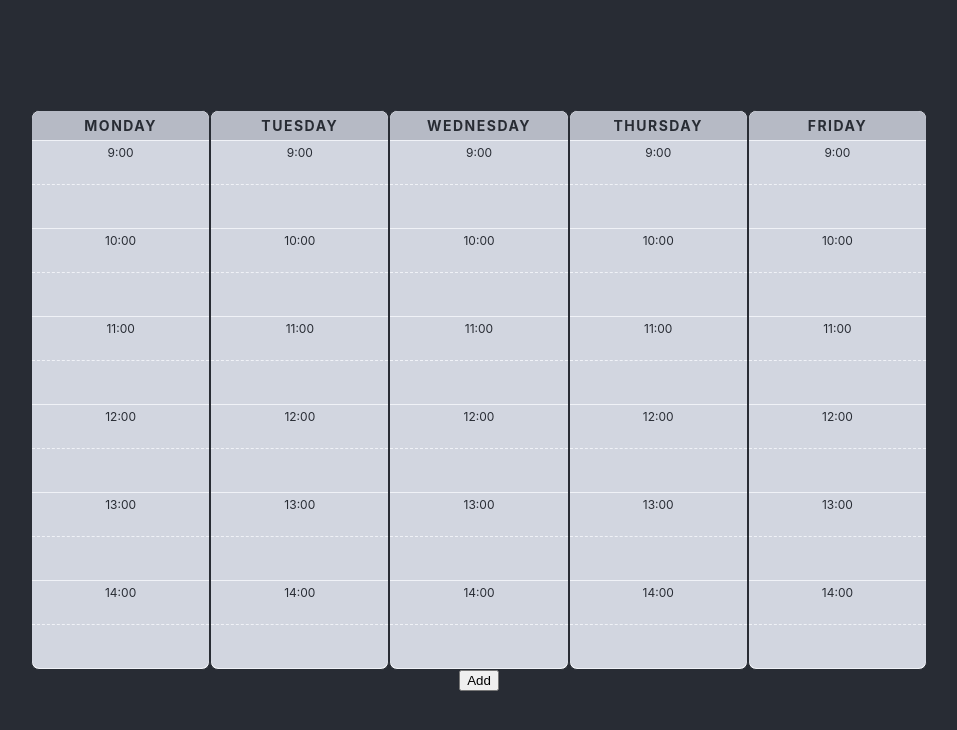
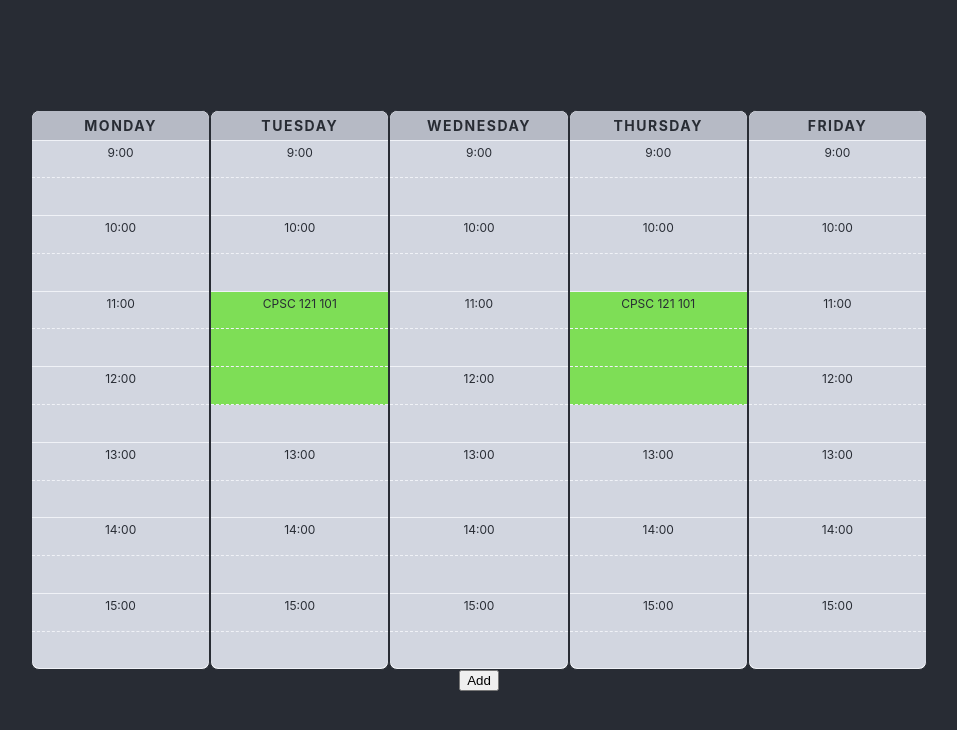
Before and after one commit to jieun-lee/timetable-planner, a React (Create React App) app: page / in a window 1280 px wide. Shown: the top 730 px of the page, without its empty margins (161-1118 px from the left). Built offline with nearby package versions, Linux system fonts and the light colour scheme.

Commit message:
Display Courses on Timetable

```diff
--- a/src/App.tsx
+++ b/src/App.tsx
@@ -22,6 +22,7 @@ class App extends React.Component<AppProps, AppState> {
     this.handleClick = this.handleClick.bind(this);
   }
 
+  // for testing
   handleClick() {
     let course: ICourse = getNextMockCourse();
     this.addCourse(course);
@@ -35,13 +36,12 @@ class App extends React.Component<AppProps, AppState> {
       name: prevState.name,
       courses: courseList
     }));
-    console.log(this.state);
   }
 
   render() {
     return (
       <div className="App">
-          <Timetable />
+          <Timetable courses={this.state.courses} />
           <button onClick={this.handleClick}>Add</button>
           <CourseList />
       </div>
--- a/src/components/TimeSegment.tsx
+++ b/src/components/TimeSegment.tsx
@@ -1,27 +1,35 @@
 import React from 'react';
+import { ITimeSegment } from '../util/DataTypes';
 
-interface TimeSegmentProps {
-  startTime: number
-}
-
-function TimeSegment(props: TimeSegmentProps) {
-  let isHalfTime: boolean = Math.floor(props.startTime) < props.startTime;
-  let isContinued: boolean = false; // make dynamic
-  let boxContent = "";
+function TimeSegment(props: ITimeSegment) {
   let classList: string = "time-segment";
-  if (isHalfTime) {
-    classList = classList + " time-segment--half";
-    isContinued = true;
+  let isContinued: boolean = false; // handle this properly
+  let title: string = "";
+  // let status: Status = Status.Undefined;
+  if (props.sections.length > 0) {
+    // handle sections - just do first one for now
+    if (props.sections[0].startTime < props.startTime) {
+      isContinued = true;
+    } else {
+      title = props.sections[0].name + " " + props.sections[0].section;
+      // status = props.sections[0].status;
+    }
+    classList = classList + " time-segment--deselected";
+  } else {
+    isContinued = Math.floor(props.startTime) < props.startTime;
+    if (!isContinued) {
+      title = props.startTime + ":00";
+    }
+    classList = classList + " time-segment--empty";
   }
   if (isContinued) {
-    boxContent = "";
-  } else {
-    boxContent = props.startTime + ":00";
+    classList = classList + " time-segment--half"; // need to change
   }
+
   return (
     <div className={classList}>
       <span>
-        { boxContent }
+        { title }
       </span>
     </div>
   )
--- a/src/components/Timetable.tsx
+++ b/src/components/Timetable.tsx
@@ -1,23 +1,64 @@
 import React from 'react';
+import { ICourse, ITimetableSection, ISectionsByDay, Day, Status } from '../util/DataTypes';
 import TimetableDay from './TimetableDay';
 import '../styles/Timetable.scss';
 
-class Timetable extends React.Component {
-  constructor(props: object) {
-    super(props);
-    this.state = {
-      classes: null
+interface TimetableProps {
+  courses: ICourse[]
+}
+
+class Timetable extends React.Component<TimetableProps> {
+
+  getSectionsByDay(courses: ICourse[]): ISectionsByDay {
+    let allSections: ISectionsByDay = {
+      monday: [],
+      tuesday: [],
+      wednesday: [],
+      thursday: [],
+      friday: []
     }
+    for (let course of courses) {
+      for (let section of course.sections) {
+        for (let time of section.times) {
+          let ttSection: ITimetableSection = {
+            name: course.name,
+            section: section.id,
+            startTime: time.startTime,
+            duration: time.duration,
+            status: Status.Deselected
+          }
+          switch (time.day) {
+            case Day.Monday:
+              allSections.monday.push(ttSection);
+              break;
+            case Day.Tuesday:
+              allSections.tuesday.push(ttSection);
+              break;
+            case Day.Wednesday:
+              allSections.wednesday.push(ttSection);
+              break;
+            case Day.Thursday:
+              allSections.thursday.push(ttSection);
+              break;
+            case Day.Friday:
+              allSections.friday.push(ttSection);
+              break;
+          }
+        }
+      }
+    }
+    return allSections;
   }
 
   render() {
+    let sections: ISectionsByDay = this.getSectionsByDay(this.props.courses);
     return (
       <div className="timetable">
-        <TimetableDay day="Monday" />
-        <TimetableDay day="Tuesday" />
-        <TimetableDay day="Wednesday" />
-        <TimetableDay day="Thursday" />
-        <TimetableDay day="Friday" />
+        <TimetableDay day="Monday" sections={sections.monday} />
+        <TimetableDay day="Tuesday" sections={sections.tuesday} />
+        <TimetableDay day="Wednesday" sections={sections.wednesday} />
+        <TimetableDay day="Thursday" sections={sections.thursday} />
+        <TimetableDay day="Friday" sections={sections.friday} />
       </div>
     );
   }
--- a/src/components/TimetableDay.tsx
+++ b/src/components/TimetableDay.tsx
@@ -1,8 +1,10 @@
 import React from 'react';
 import TimeSegment from './TimeSegment';
+import { ITimetableSection, ITimeSegment } from '../util/DataTypes';
 
 interface TimetableDayProps {
   day: string
+  sections: ITimetableSection[]
   // StartTime: number
   // EndTime: number
 }
@@ -17,25 +19,58 @@ class TimetableDay extends React.Component<TimetableDayProps, TimetableDayState>
     super(props);
     this.state = {
       startTime: 9,
-      endTime: 15 // keep fixed for now
+      endTime: 16 // keep fixed for now
+    }
+  }
+
+  makeSegments(): ITimeSegment[] {
+    let timeSegments: ITimeSegment[] = [];
+    let time: number = this.state.startTime;
+    while (time < this.state.endTime) {
+      timeSegments.push({
+        startTime: time,
+        sections: []
+      });
+      time = time + 0.5;
+    }
+    return timeSegments;
+  }
+
+  addSectionsToSegments(segments: ITimeSegment[], sections: ITimetableSection[]) {
+    for (let section of sections) {
+      for (let seg in segments) {
+        if (segments[seg].startTime === section.startTime) {
+          let offset: number = 0;
+          let remainingTime: number = section.duration;
+          while (remainingTime > 0) {
+            segments[+seg + offset].sections.push(section);
+            offset++;
+            remainingTime -= 0.5;
+          }
+          break;
+        }
+      }
     }
   }
 
   render() {
-    let timeSegments = [];
-    let time: number = this.state.startTime;
-    while (time < this.state.endTime) {
-      timeSegments.push(<TimeSegment key={time} startTime={time} />);
-      time = time + 0.5;
-    }
-    for (var i = this.state.startTime; i < this.state.endTime; i++) {
-
+    let timeSegments: ITimeSegment[] = this.makeSegments();
+    this.addSectionsToSegments(timeSegments, this.props.sections);
+    let segmentComponents = [];
+    for (let segment of timeSegments) {
+      segmentComponents.push(
+        <TimeSegment
+          key={segment.startTime}
+          startTime={segment.startTime}
+          sections={segment.sections}
+        />
+      );
     }
     return (
       <div className="timetable-day">
         <div className="timetable-day__header">{ this.props.day }</div>
         <div className="timetable-day__schedule">
-          { timeSegments }
+          { segmentComponents }
         </div>
       </div>
     );
--- a/src/styles/Timetable.scss
+++ b/src/styles/Timetable.scss
@@ -46,8 +46,12 @@ $timetable-border-radius: 8px;
   flex: 1 1 0;
   border-bottom: 0.5px dashed $color-grey-lightest;
 
-  &--half {
+  &--half.time-segment--empty {
     border-bottom: 1.5px solid $color-grey-lightest;
+  }
+
+  &--deselected {
+    background-color: #7ede56;
   }
 
   &:last-child {
--- a/src/util/DataTypes.tsx
+++ b/src/util/DataTypes.tsx
@@ -1,4 +1,17 @@
-export enum Day { Monday, Tuesday, Wednesday, Thursday, Friday }
+export enum Day {
+  Monday,
+  Tuesday,
+  Wednesday,
+  Thursday,
+  Friday
+}
+
+export enum Status {
+  Selected,
+  Deselected,
+  Disabled,
+  Undefined
+}
 
 export interface ICourse {
   name: string,
@@ -15,3 +28,24 @@ export interface ITime {
   startTime: number,
   duration: number
 }
+
+export interface ITimetableSection {
+  name: string,
+  section: string,
+  startTime: number,
+  duration: number,
+  status: Status
+}
+
+export interface ISectionsByDay {
+  monday: ITimetableSection[],
+  tuesday: ITimetableSection[],
+  wednesday: ITimetableSection[],
+  thursday: ITimetableSection[],
+  friday: ITimetableSection[]
+}
+
+export interface ITimeSegment {
+  startTime: number,
+  sections: ITimetableSection[]
+}
```
